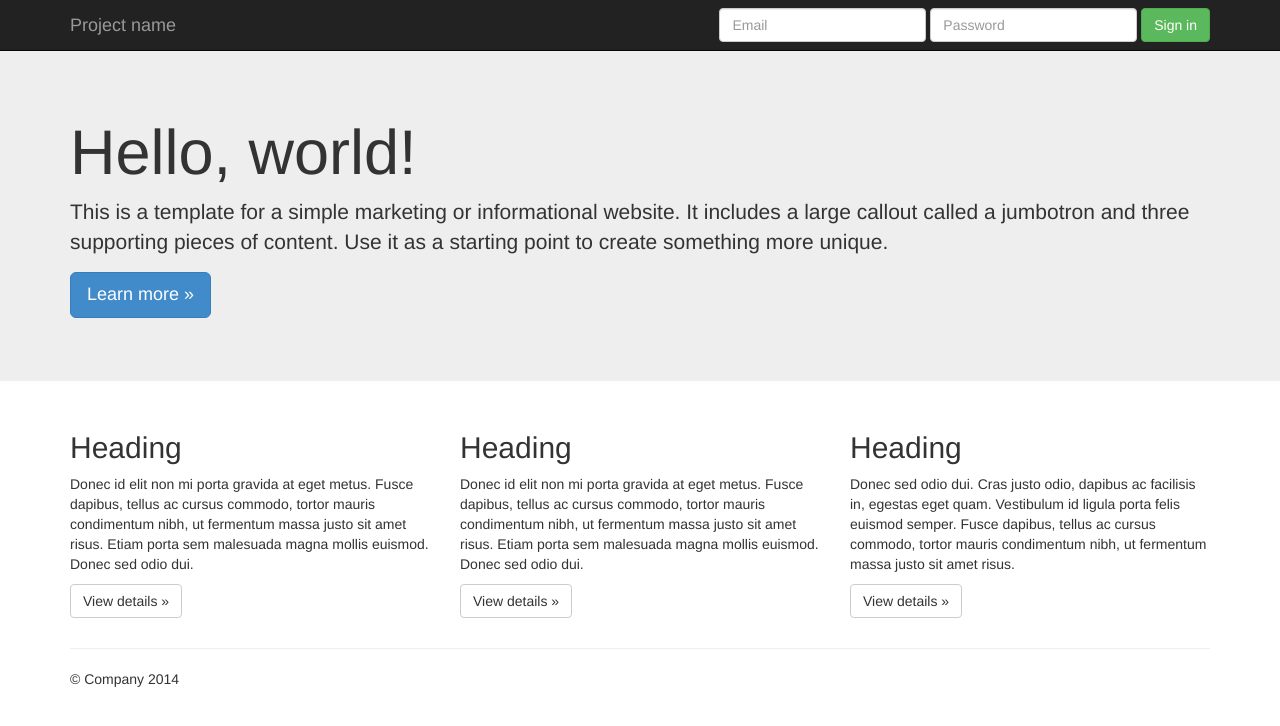
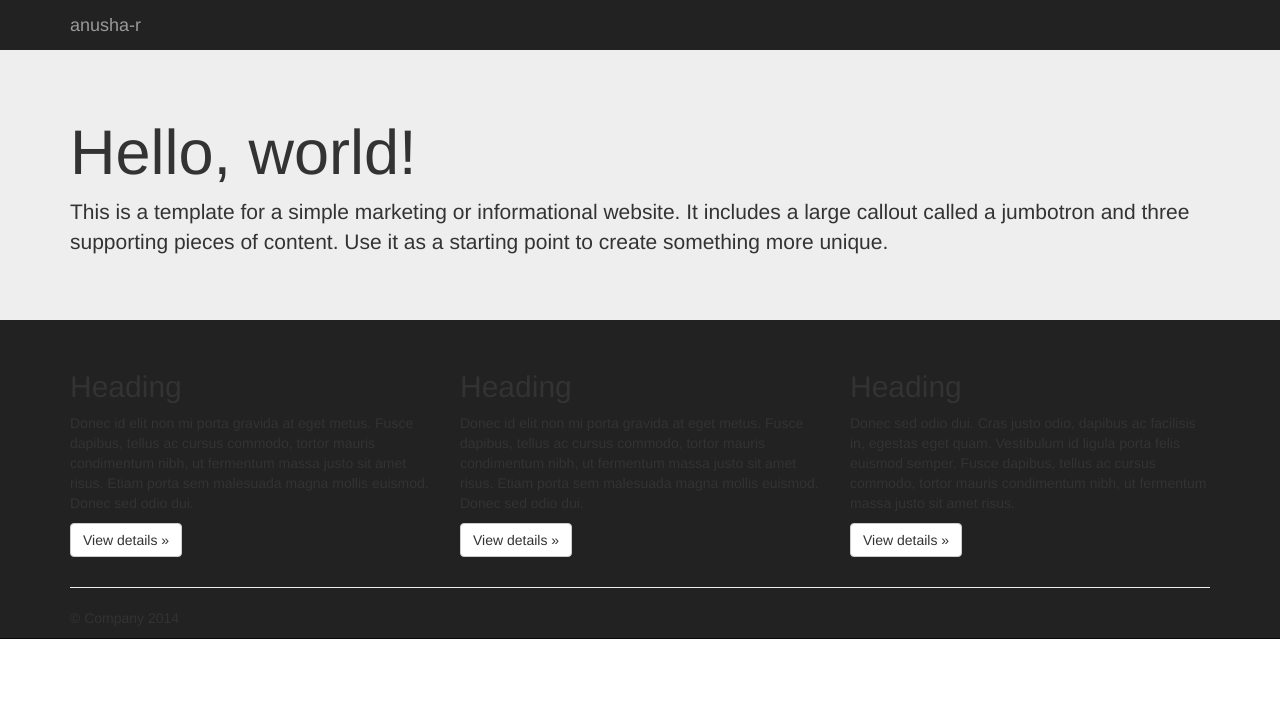
Before and after one commit to anusha-r/anusha-r.github.com, a Jekyll site: the page index.html, which Jekyll copies as it is, in a window 1280 px wide. Shown: the top 726 px of the page. Built offline with Jekyll 4.4.1, drawn with Linux system fonts in a browser that asks for light colours; nearby versions of some CDN libraries; Markdown is read by kramdown in place of the engine named in the settings.

Commit message:
Update index.html

```diff
--- a/index.html
+++ b/index.html
@@ -33,15 +33,17 @@
     <div class="navbar navbar-inverse navbar-fixed-top" role="navigation">
       <div class="container">
         <div class="navbar-header">
+          <!--
           <button type="button" class="navbar-toggle" data-toggle="collapse" data-target=".navbar-collapse">
             <span class="sr-only">Toggle navigation</span>
             <span class="icon-bar"></span>
             <span class="icon-bar"></span>
             <span class="icon-bar"></span>
           </button>
-          <a class="navbar-brand" href="#">Project name</a>
+          <a class="navbar-brand" href="#">Project name</a> -->
+          <a class="navbar-brand" href="#">anusha-r</a>
         </div>
-        <div class="navbar-collapse collapse">
+       <!-- <div class="navbar-collapse collapse">
           <form class="navbar-form navbar-right" role="form">
             <div class="form-group">
               <input type="text" placeholder="Email" class="form-control">
@@ -60,7 +62,10 @@
       <div class="container">
         <h1>Hello, world!</h1>
         <p>This is a template for a simple marketing or informational website. It includes a large callout called a jumbotron and three supporting pieces of content. Use it as a starting point to create something more unique.</p>
-        <p><a class="btn btn-primary btn-lg" role="button">Learn more &raquo;</a></p>
+        <p>
+          <!--<a class="btn btn-primary btn-lg" role="button">Learn more &raquo;</a>-->
+
+          </p>
       </div>
     </div>
 
```
Also changed, not shown: other parts of index.html (+3 -3 lines).
